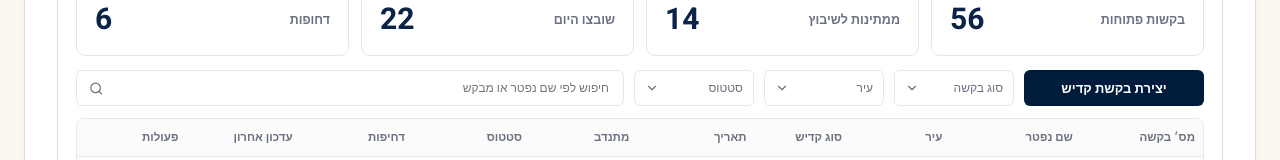
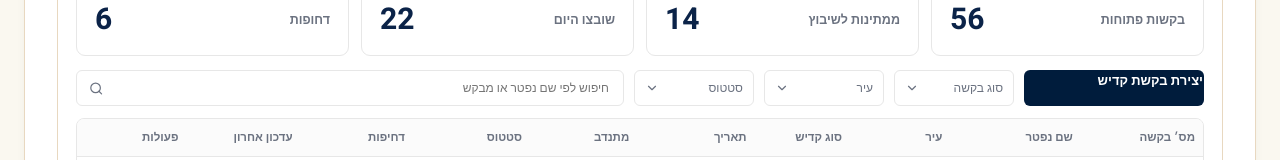
Before and after one commit to maloltzahi-byte/kaddishim-shell, a React (Vite) app: page /kaddish-requests in a window 1280 px wide. Shown: the part 218-378 px from the top of the page. Built offline with nearby package versions, Linux system fonts and the light colour scheme.

Commit message:
Sprint 14: link new kaddish request action

```diff
--- a/src/pages/KaddishRequestsList.tsx
+++ b/src/pages/KaddishRequestsList.tsx
@@ -1,5 +1,4 @@
 import { Link } from 'react-router-dom'
-import { Button } from '../components/primitives/Button'
 import { SearchInput } from '../components/primitives/SearchInput'
 import { SelectField } from '../components/primitives/SelectField'
 import { Badge, type BadgeTone } from '../components/primitives/Badge'
@@ -63,7 +62,7 @@ function RequestsStats() {
 }
 
 function RequestsFilterBar() {
-  return <div className="filter-bar"><Button>יצירת בקשת קדיש</Button><SelectField value="סוג בקשה" /><SelectField value="עיר" /><SelectField value="סטטוס" /><SearchInput placeholder="חיפוש לפי שם נפטר או מבקש" /></div>
+  return <div className="filter-bar"><Link className="btn btn-primary" to="/kaddish-requests/new">יצירת בקשת קדיש</Link><SelectField value="סוג בקשה" /><SelectField value="עיר" /><SelectField value="סטטוס" /><SearchInput placeholder="חיפוש לפי שם נפטר או מבקש" /></div>
 }
 
 function RequestsActivitySummary() {
```
